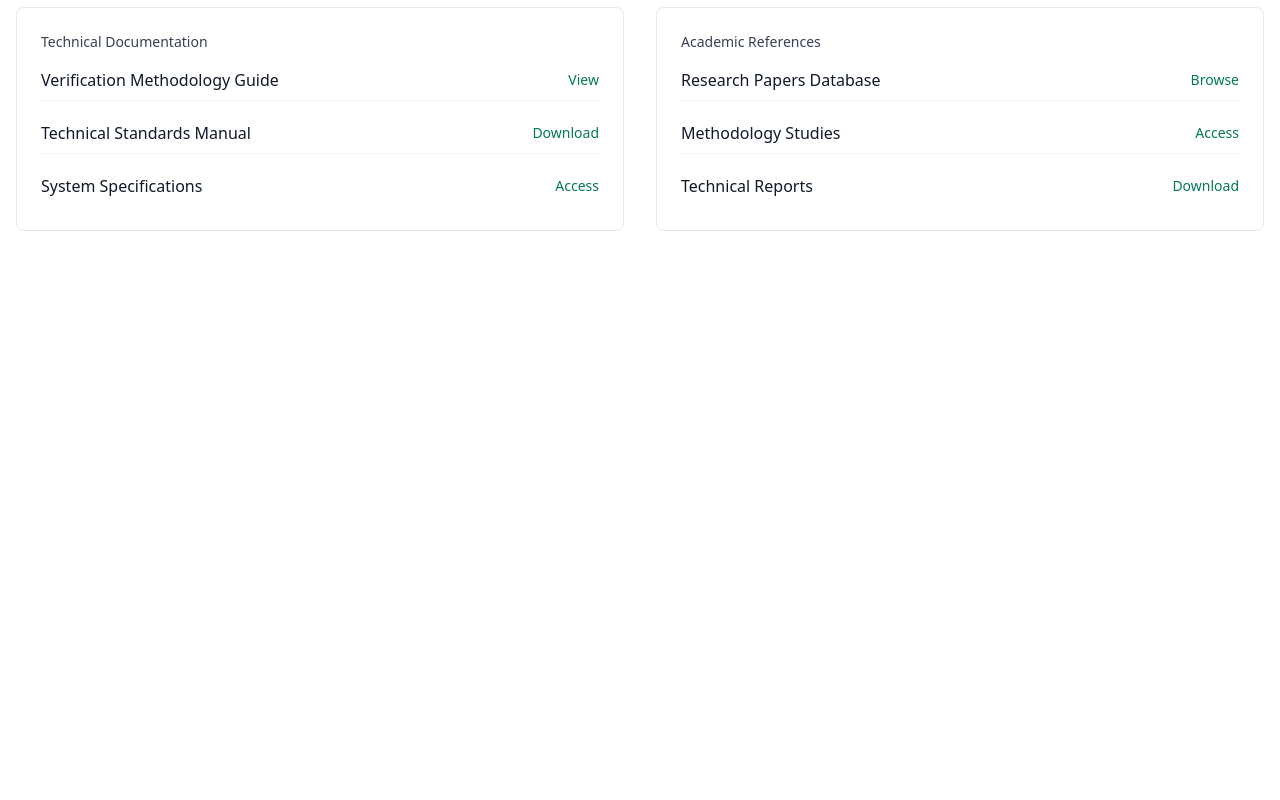
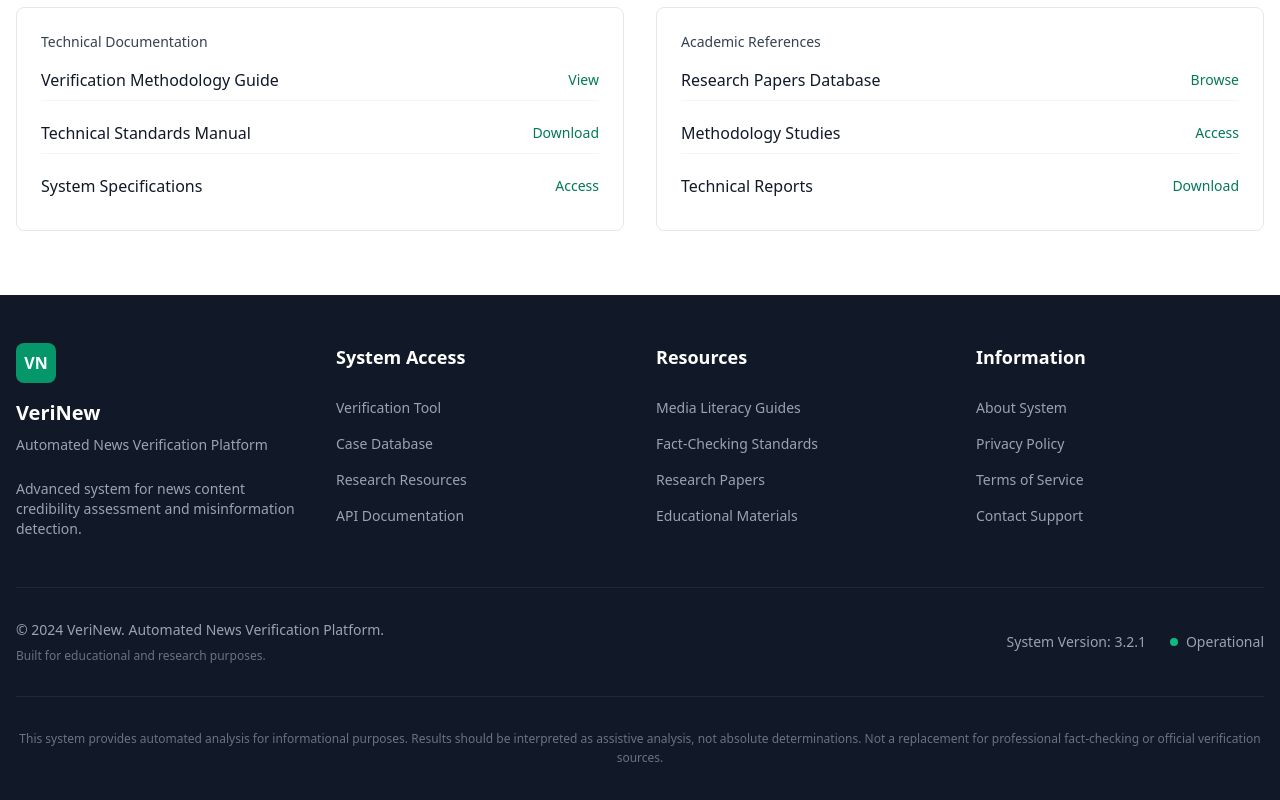
Before and after one commit to adinahawaldar/verity, a React (Vite) app: page / in a window 1280 px wide. Shown: the part 4883-5683 px from the top of the page. Before the commit the page ends 5178 px from the top, so only its background shows below. Built offline with nearby package versions, Linux system fonts and the light colour scheme.

Commit message:
Adjust spacing and layout

```diff
--- a/src/App.jsx
+++ b/src/App.jsx
@@ -5,6 +5,7 @@ import MisinformationCases from './Components/MisinformationCases';
 import Verification from "./Components/Verification";
 import Cases from './Components/Cases';
 import Categories from "./Components/Categories";
+import Footer from './Components/Footer'
 export default function App() {
   return (
     <>
@@ -16,6 +17,7 @@ export default function App() {
     <Verification/>
     {/* <Cases/> */}
     <Categories/>
+    <Footer/>
     </>
   )
 }
--- /dev/null
+++ b/src/Components/Footer.jsx
@@ -0,0 +1,96 @@
+const ProfessionalFooter = () => {
+  return (
+    <footer className="bg-gray-900 text-white">
+      <div className="max-w-7xl mx-auto px-4 py-12">
+
+        {/* Main Footer Content */}
+        <div className="grid md:grid-cols-4 gap-8 mb-12">
+
+          {/* Platform Information */}
+          <div>
+            <div className="mb-6">
+              <div className="w-10 h-10 bg-emerald-600 rounded-lg flex items-center justify-center mb-4">
+                <div className="text-white font-bold">VN</div>
+              </div>
+              <div className="text-xl font-bold mb-2">VeriNew</div>
+              <div className="text-gray-400 text-sm">Automated News Verification Platform</div>
+            </div>
+            <p className="text-gray-400 text-sm">
+              Advanced system for news content credibility assessment and misinformation detection.
+            </p>
+          </div>
+
+          {/* Quick Links */}
+          <div>
+            <h3 className="text-lg font-bold mb-6">System Access</h3>
+            <ul className="space-y-3">
+              <li><a href="#" className="text-gray-400 hover:text-white text-sm transition-colors">Verification Tool</a></li>
+              <li><a href="#" className="text-gray-400 hover:text-white text-sm transition-colors">Case Database</a></li>
+              <li><a href="#" className="text-gray-400 hover:text-white text-sm transition-colors">Research Resources</a></li>
+              <li><a href="#" className="text-gray-400 hover:text-white text-sm transition-colors">API Documentation</a></li>
+            </ul>
+          </div>
+
+          {/* Resources */}
+          <div>
+            <h3 className="text-lg font-bold mb-6">Resources</h3>
+            <ul className="space-y-3">
+              <li><a href="#" className="text-gray-400 hover:text-white text-sm transition-colors">Media Literacy Guides</a></li>
+              <li><a href="#" className="text-gray-400 hover:text-white text-sm transition-colors">Fact-Checking Standards</a></li>
+              <li><a href="#" className="text-gray-400 hover:text-white text-sm transition-colors">Research Papers</a></li>
+              <li><a href="#" className="text-gray-400 hover:text-white text-sm transition-colors">Educational Materials</a></li>
+            </ul>
+          </div>
+
+          {/* Contact & Legal */}
+          <div>
+            <h3 className="text-lg font-bold mb-6">Information</h3>
+            <ul className="space-y-3">
+              <li><a href="#" className="text-gray-400 hover:text-white text-sm transition-colors">About System</a></li>
+              <li><a href="#" className="text-gray-400 hover:text-white text-sm transition-colors">Privacy Policy</a></li>
+              <li><a href="#" className="text-gray-400 hover:text-white text-sm transition-colors">Terms of Service</a></li>
+              <li><a href="#" className="text-gray-400 hover:text-white text-sm transition-colors">Contact Support</a></li>
+            </ul>
+          </div>
+        </div>
+
+        {/* Divider */}
+        <div className="border-t border-gray-800 mb-8"></div>
+
+        {/* Bottom Section */}
+        <div className="flex flex-col md:flex-row justify-between items-center">
+          <div className="mb-4 md:mb-0">
+            <div className="text-gray-400 text-sm">
+              © 2024 VeriNew. Automated News Verification Platform.
+            </div>
+            <div className="text-gray-500 text-xs mt-2">
+              Built for educational and research purposes.
+            </div>
+          </div>
+
+          <div className="flex items-center space-x-6">
+            <div className="text-gray-400 text-sm">
+              System Version: 3.2.1
+            </div>
+            <div className="flex items-center">
+              <div className="w-2 h-2 bg-emerald-500 rounded-full mr-2"></div>
+              <span className="text-gray-400 text-sm">Operational</span>
+            </div>
+          </div>
+        </div>
+
+        {/* Disclaimer */}
+        <div className="mt-8 pt-8 border-t border-gray-800">
+          <p className="text-gray-500 text-xs text-center leading-relaxed">
+            This system provides automated analysis for informational purposes. Results should be interpreted
+            as assistive analysis, not absolute determinations. Not a replacement for professional
+            fact-checking or official verification sources.
+          </p>
+        </div>
+
+      </div>
+    </footer>
+  );
+};
+
+export default ProfessionalFooter;
```
